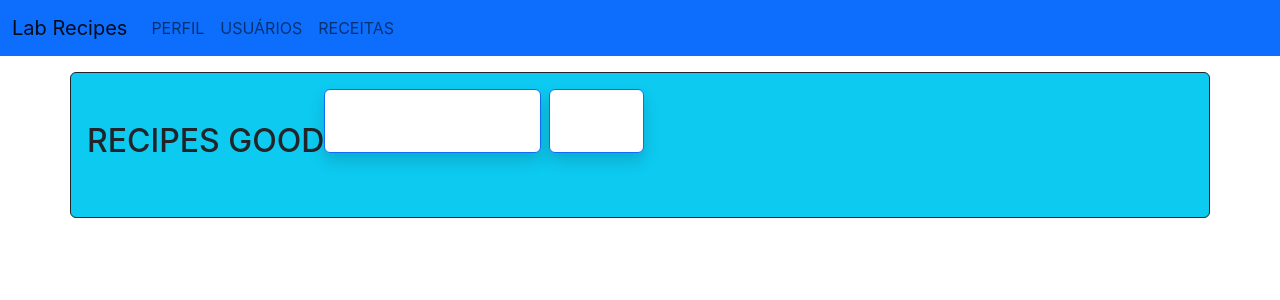
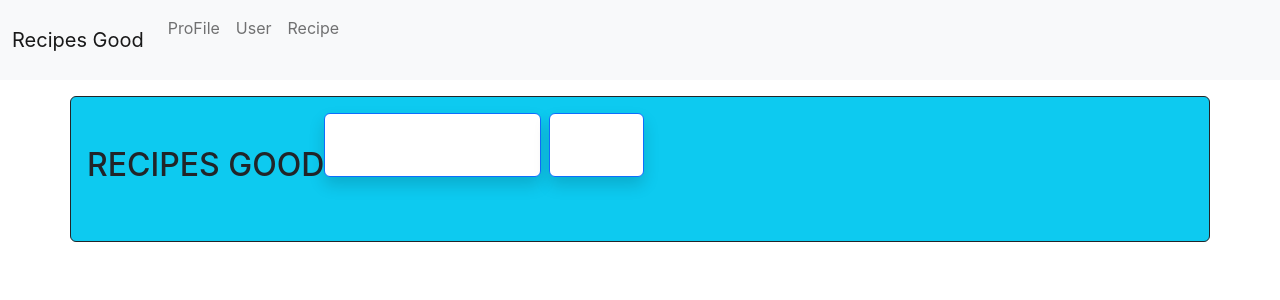
Before and after one commit to fabiolpgomes/recipes-client, a React (Create React App) app: page / in a window 1280 px wide. Shown: the top 300 px of the page. Built offline with nearby package versions, Linux system fonts and the light colour scheme.

Commit message:
Adjustment NavBar

```diff
--- a/src/components/NavBar/index.js
+++ b/src/components/NavBar/index.js
@@ -2,10 +2,10 @@ import { Link } from "react-router-dom";
 
 function Navbar() {
   return (
-    <nav className="navbar navbar-expand-lg bg-primary mb-3">
+    <nav className="navbar navbar-expand-lg bg-light mb-3">
       <div className="container-fluid">
         <Link to="/" className="navbar-brand text-decoration-none brand">
-          Lab Recipes
+          Recipes Good
         </Link>
         <button
           className="navbar-toggler"
@@ -19,14 +19,14 @@ function Navbar() {
           <span className="navbar-toggler-icon"></span>
         </button>
         <div className="collapse navbar-collapse" id="navbarSupportedContent">
-          <ul className="navbar-nav me-auto mb-2 mb-lg-0">
+          <ul className="navbar-nav me-auto mb-2 mb-lg-4">
             <li className="nav-item">
               <Link
                 to="/profile"
                 className="nav-link text-decooration-none"
                 aria-current="page"
               >
-                PERFIL
+                ProFile
               </Link>
             </li>
             <li className="nav-item">
@@ -34,7 +34,7 @@ function Navbar() {
                 to="/users"
                 className="nav-item nav-link text-decooration-none"
               >
-                USUÁRIOS
+                User
               </Link>
             </li>
             <li className="nav-item">
@@ -42,7 +42,7 @@ function Navbar() {
                 to="/recipes"
                 className="nav-item nav-link text-decooration-none"
               >
-                RECEITAS
+                Recipe
               </Link>
             </li>
           </ul>
```
